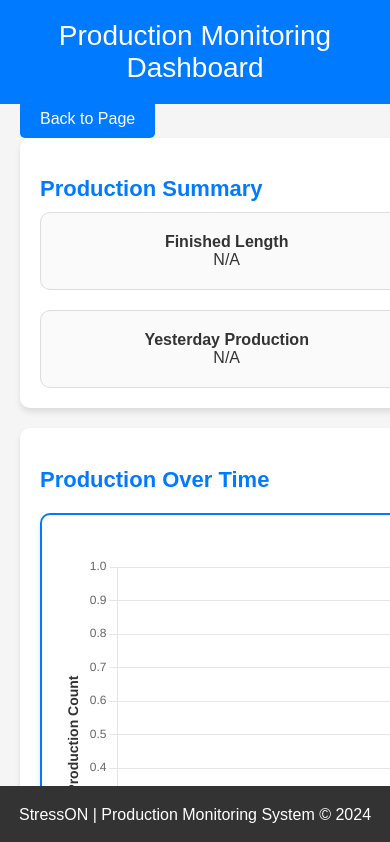
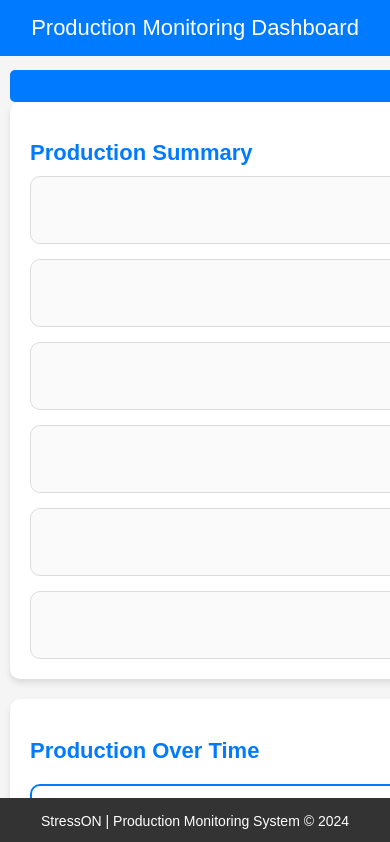
Before and after one commit to santhosh713/StressOneeng, a plain HTML site: page d1prd.html in a window 390 px wide. Shown: the top 842 px of the page. Drawn offline with nearby package versions, Linux system fonts and the light colour scheme; some packages are replaced by stand-ins of ours; no server answers; a script that the page names is missing.

Commit message:
d1prd.html
New Update

```diff
--- a/d1prd.html
+++ b/d1prd.html
@@ -120,6 +120,53 @@
         color: white;
         z-index: 1000; /* Make sure it's on top of other elements */
     }
+
+/* Media query for mobile devices */
+@media only screen and (max-width: 768px) {
+    /* Adjust padding for container */
+    .container {
+        padding: 10px;
+        margin-top: 60px; /* Reduce margin to fit mobile screen */
+        margin-bottom: 40px; /* Adjust footer margin */
+    }
+
+    /* Adjust header font size */
+    .header {
+        font-size: 22px; /* Smaller font size for mobile */
+        padding: 15px 0;
+    }
+
+    /* Change grid layout to single column */
+    .grid {
+        grid-template-columns: 1fr; /* Make grid items full width */
+        grid-gap: 15px; /* Smaller gap */
+    }
+
+    /* Adjust font size in info-boxes */
+    .info-box {
+        font-size: 16px; /* Smaller font for mobile */
+        padding: 15px; /* Adjust padding */
+    }
+
+    /* Adjust chart container size */
+    .chart-container {
+        height: 300px; /* Reduce chart height for mobile */
+    }
+
+    /* Adjust export button */
+    .export-button {
+        width: 100%; /* Full width button on mobile */
+        font-size: 14px; /* Adjust font size */
+        padding: 8px 16px;
+    }
+
+    /* Footer adjustments */
+    footer {
+        padding: 15px 0; /* Less padding for mobile */
+        font-size: 14px; /* Smaller font size */
+    }
+}
+
 </style>
 
 
```
